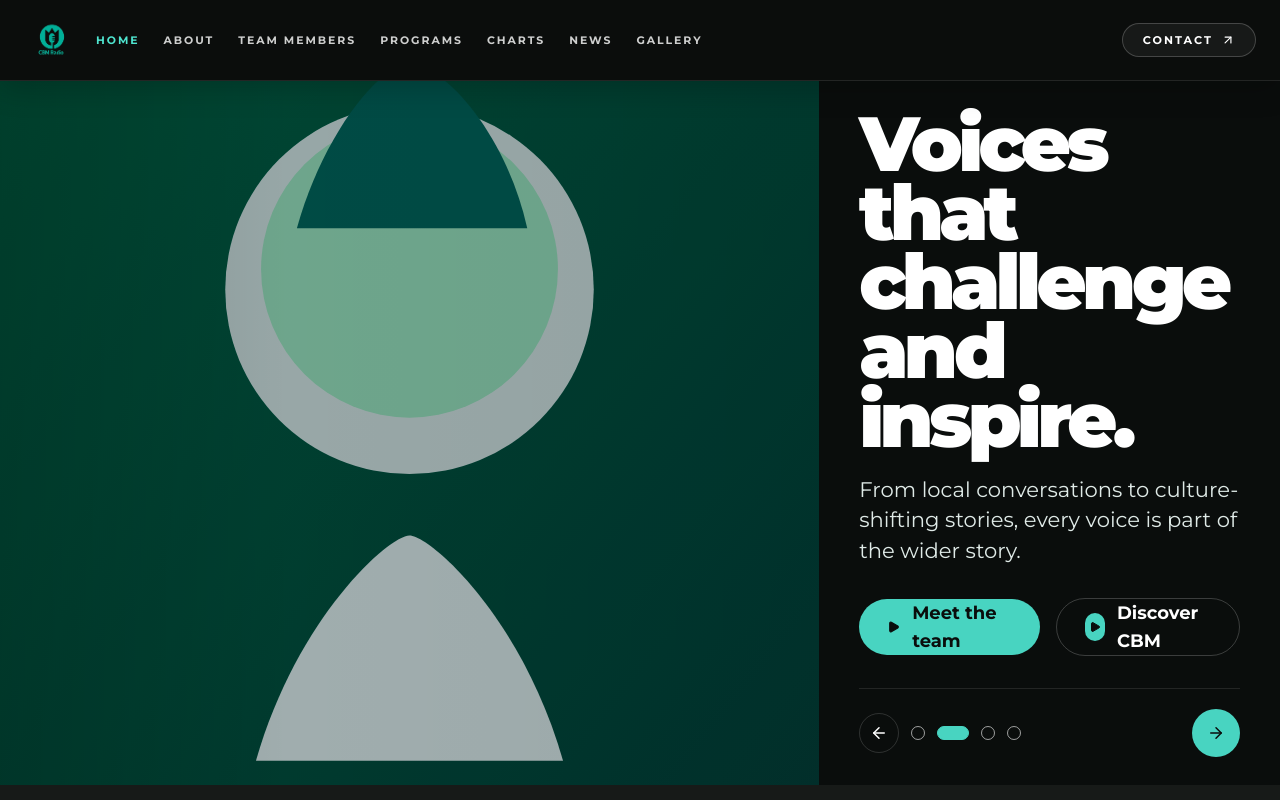
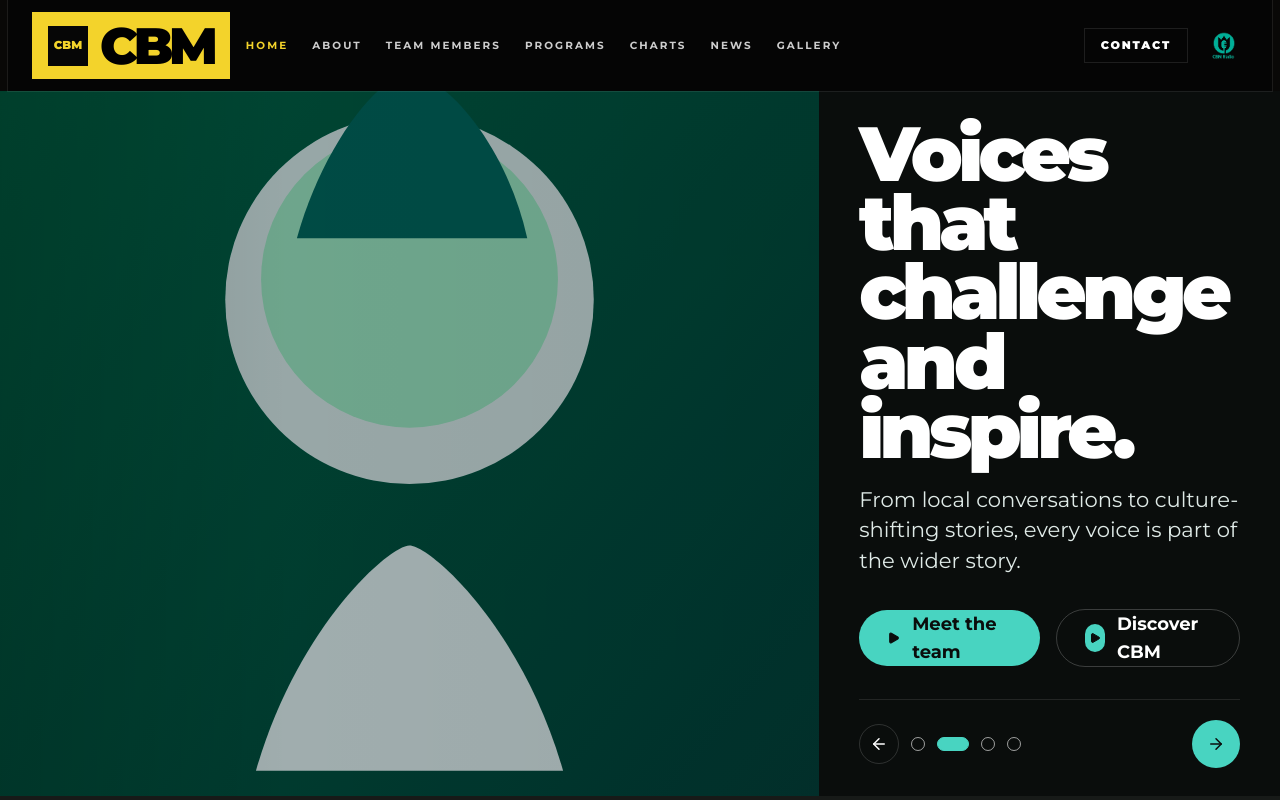
Before and after one commit to CBM-GROUP/cbmradio3-publicwebsite, a Next.js app: page / in a window 1280 px wide. Shown: the top 800 px of the page. Built offline with nearby package versions, Linux system fonts and the light colour scheme; no server answers.

Commit message:
refactor(header): improve layout and styling of header component

```diff
--- a/src/components/header.tsx
+++ b/src/components/header.tsx
@@ -15,23 +15,21 @@ export default function Header() {
   const pathname = usePathname();
 
   return (
-    <header className="sticky top-0 z-50 w-full border-b border-white/10 bg-[#0b0d0c] text-white shadow-[0_8px_30px_rgba(0,0,0,0.2)]">
-      <div className="mx-auto max-w-[1800px] px-3 sm:px-4 lg:px-6">
-        <div className="flex items-center justify-between gap-4 py-3">
-          <div className="flex items-center gap-4">
-            <Link href="/" aria-label="CBM Radio home" className="flex items-center rounded focus-visible:outline-2 focus-visible:outline-offset-2 focus-visible:outline-teal-300">
-              <Image
-                src={CBMlogo}
-                alt="CBM Radio logo"
-                width={90}
-                height={90}
-                priority
-                sizes="72px"
-                className="h-12 w-12 object-cover sm:h-14 sm:w-14"
-              />
-            </Link>
+    <header className="sticky top-0 z-50 w-full bg-transparent">
+      <div className="mx-auto max-w-[1800px] px-0 lg:px-2">
+        <div className="mt-0 flex items-center gap-3 bg-[#050505] px-4 py-3 shadow-[0_0_0_1px_rgba(255,255,255,0.08)] sm:px-5 lg:gap-4 lg:px-6">
+          <div className="flex flex-1 items-center justify-between gap-4 bg-[#050505]">
+            <div className="flex items-center gap-3 lg:gap-4">
+              <div className="flex items-center gap-3 rounded-none bg-[#f3d32b] px-3 py-2 sm:px-4">
+                <span className="grid h-8 w-8 place-items-center bg-[#060606] text-[0.68rem] font-black leading-none text-[#f3d32b] sm:h-10 sm:w-10 sm:text-[0.72rem]">
+                  CBM
+                </span>
+                <span className="text-[1.6rem] font-black uppercase leading-none tracking-[-0.08em] text-black sm:text-[2.3rem] lg:text-[3.2rem]">
+                  CBM
+                </span>
+              </div>
 
-            <nav aria-label="Main navigation" className="hidden items-center gap-6 lg:flex">
+              <nav aria-label="Main navigation" className="hidden items-center gap-6 xl:flex">
                 {primaryNavigation.map((item) => {
                   const isActive =
                     pathname === item.href ||
@@ -42,8 +40,8 @@ export default function Header() {
                       key={item.href}
                       href={item.href}
                       aria-current={isActive ? "page" : undefined}
-                    className={`text-[0.68rem] font-bold uppercase tracking-[0.18em] transition-colors ${
-                      isActive ? "text-[#4fe5d0]" : "text-white/80 hover:text-[#4fe5d0]"
+                      className={`text-[0.65rem] font-bold uppercase tracking-[0.2em] transition-colors ${
+                        isActive ? "text-[#f3d32b]" : "text-white/80 hover:text-[#f3d32b]"
                       }`}
                     >
                       {item.label}
@@ -56,11 +54,27 @@ export default function Header() {
             <div className="flex items-center gap-3">
               <Link
                 href={contactNavigationItem.href}
-              className="inline-flex items-center gap-2 rounded-full border border-white/20 bg-white/5 px-4 py-2 text-[0.7rem] font-bold uppercase tracking-[0.18em] text-white transition hover:border-[#4fe5d0] hover:text-[#4fe5d0] sm:px-5"
+                className="inline-flex items-center justify-center gap-2 border border-white/10 bg-[#050505] px-3 py-2 text-[0.7rem] font-black uppercase tracking-[0.16em] text-white transition hover:border-[#f3d32b] hover:text-[#f3d32b] sm:px-4"
               >
                 Contact
-              <ArrowUpRight size={14} aria-hidden="true" />
               </Link>
+
+              <Link
+                href="/"
+                aria-label="CBM Radio home"
+                className="flex items-center rounded focus-visible:outline-2 focus-visible:outline-offset-2 focus-visible:outline-[#f3d32b]"
+              >
+                <Image
+                  src={CBMlogo}
+                  alt="CBM Radio logo"
+                  width={90}
+                  height={90}
+                  priority
+                  sizes="56px"
+                  className="h-10 w-10 object-cover sm:h-12 sm:w-12"
+                />
+              </Link>
+            </div>
           </div>
         </div>
       </div>
```
Lines whose indentation alone changed are shown as unchanged.
